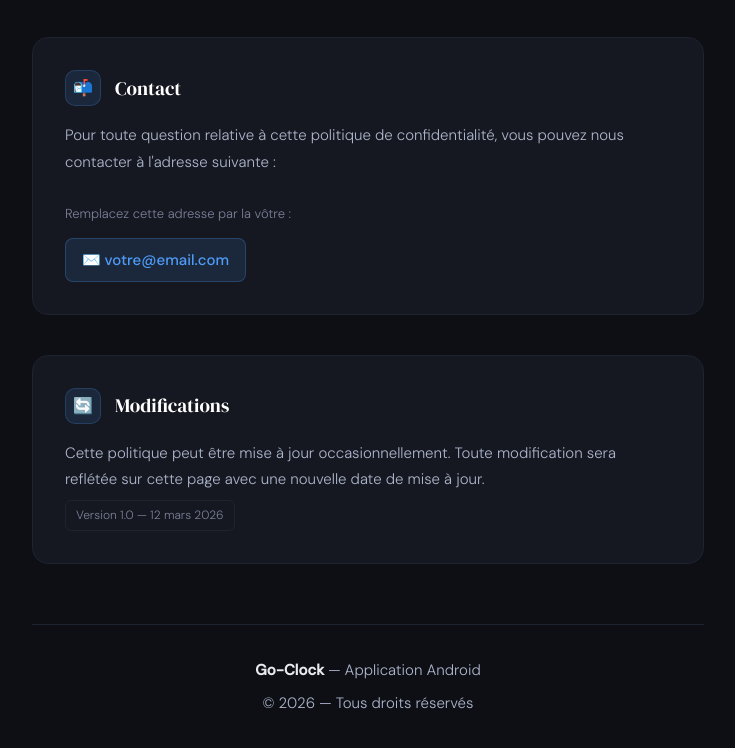
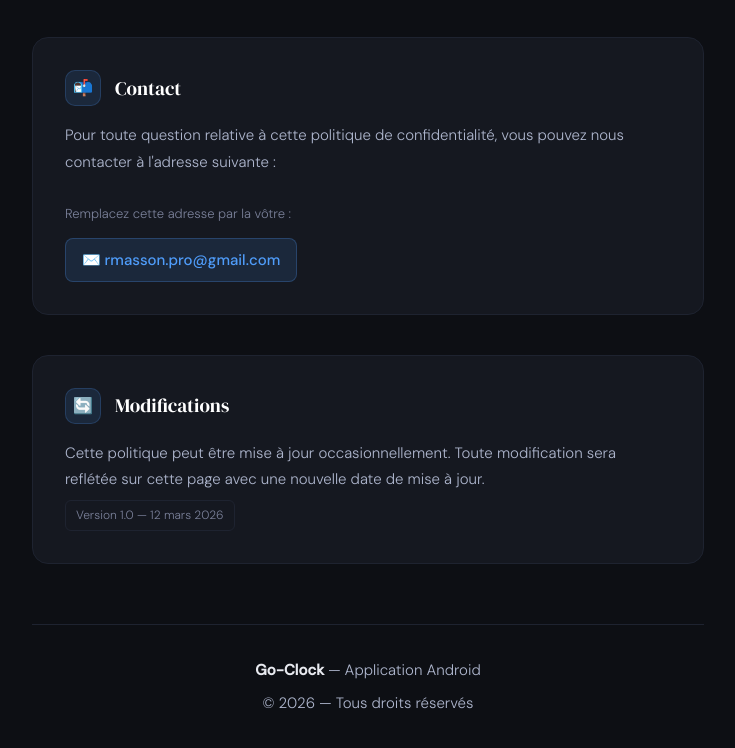
Before and after one commit to RudyMCh/go-clock-privacy, a plain HTML site: page index.html in a window 1280 px wide. Shown: the part 1314-2062 px from the top of the page, without its empty margins (272-1007 px from the left). Drawn offline with Linux system fonts and the light colour scheme.

Commit message:
Update index.html

```diff
--- a/index.html
+++ b/index.html
@@ -302,7 +302,7 @@
       <br />
       <p style="color: var(--muted); font-size: 13px;">Remplacez cette adresse par la vôtre :</p>
       <a href="mailto:votre@email.com" class="contact-link">
-        ✉️ votre@email.com
+        ✉️ rmasson.pro@gmail.com
       </a>
     </div>
 
```
